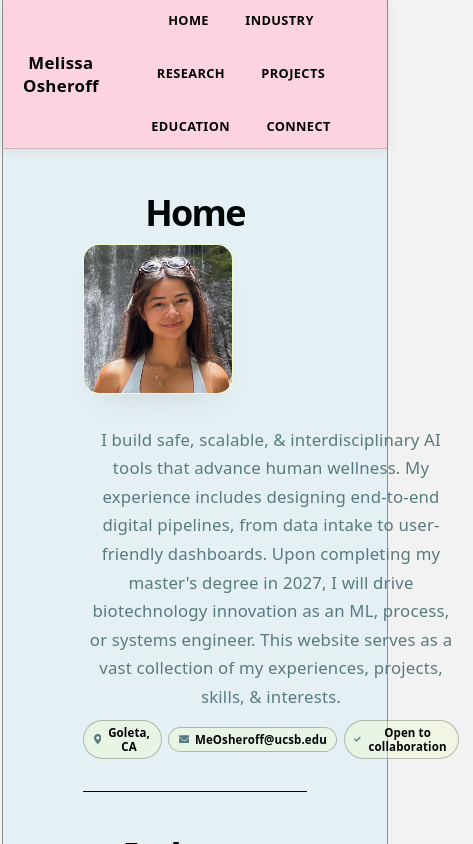
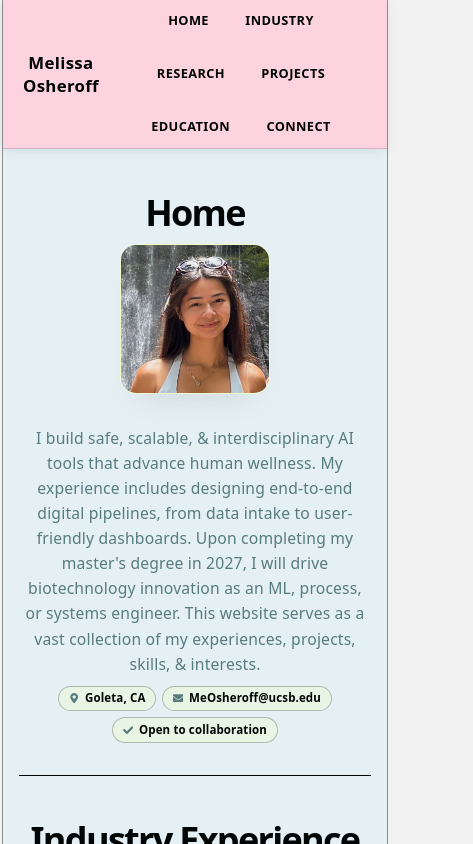
Before and after one commit to Mosherof/melissa-portfolio, a React (Vite) app: page / in a window 390 px wide. Shown: the top 844 px of the page, 473 px wide, since content can reach past the window. Built offline with nearby package versions, Linux system fonts and the light colour scheme.

Commit message:
Ready for merge

```diff
--- a/src/App.css
+++ b/src/App.css
@@ -373,7 +373,7 @@ html {
 }
 
 section {
-  width: calc(100% - 10rem);
+  width: min(1200px, calc(100% - 2rem));
   margin: 0 auto;
   padding: 2rem 0;
   border-top: 1px solid #000505;
@@ -488,7 +488,7 @@ section:first-of-type {
 .meta-tags {
   display: flex;
   flex-direction: row;
-  flex-wrap: nowrap;
+  flex-wrap: wrap;
   align-items: center;
   justify-content: flex-start;
   gap: 0.4rem;
@@ -521,7 +521,7 @@ section:first-of-type {
 
 .intro-copy {
   flex: 1 1 0;
-  /* width: 100%; */
+  width: 100%;
   min-width: 0;
 }
 
@@ -531,12 +531,16 @@ section:first-of-type {
   margin: 0;
   font-size: 1.05rem;
   line-height: 1.7;
+  overflow-wrap: anywhere;
+  word-break: break-word;
 }
 
 @media (max-width: 768px) {
   .intro-row {
     flex-direction: column;
+    align-items: center;
     text-align: center;
+    width: 100%;
   }
 
   .profile-photo {
@@ -544,8 +548,42 @@ section:first-of-type {
     height: 150px;
   }
 
+  .intro-copy {
+    width: 100%;
+  }
+
   .intro-copy p {
     text-align: center;
+    font-size: 0.98rem;
+    line-height: 1.6;
+  }
+
+  .meta-tags {
+    justify-content: center;
+  }
+
+  .next-steps {
+    padding: 0.5rem;
+  }
+
+  .next-steps > div {
+    padding: 20px 16px;
+  }
+
+  .next-steps ul {
+    flex-wrap: wrap;
+    width: 100%;
+  }
+
+  .next-steps ul li {
+    width: 100%;
+  }
+
+  .next-steps ul a {
+    width: 100%;
+    justify-content: center;
+    box-sizing: border-box;
+    white-space: nowrap;
   }
 }
 
```
